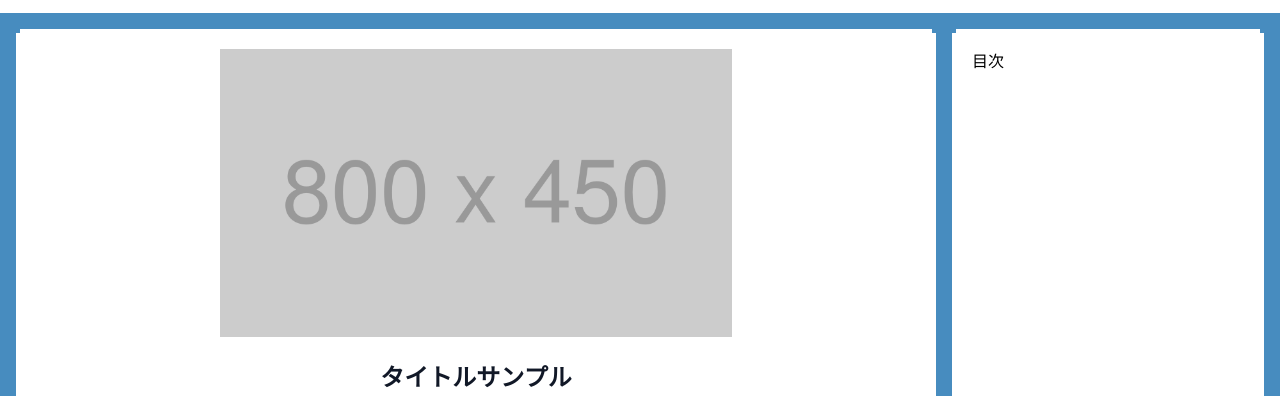
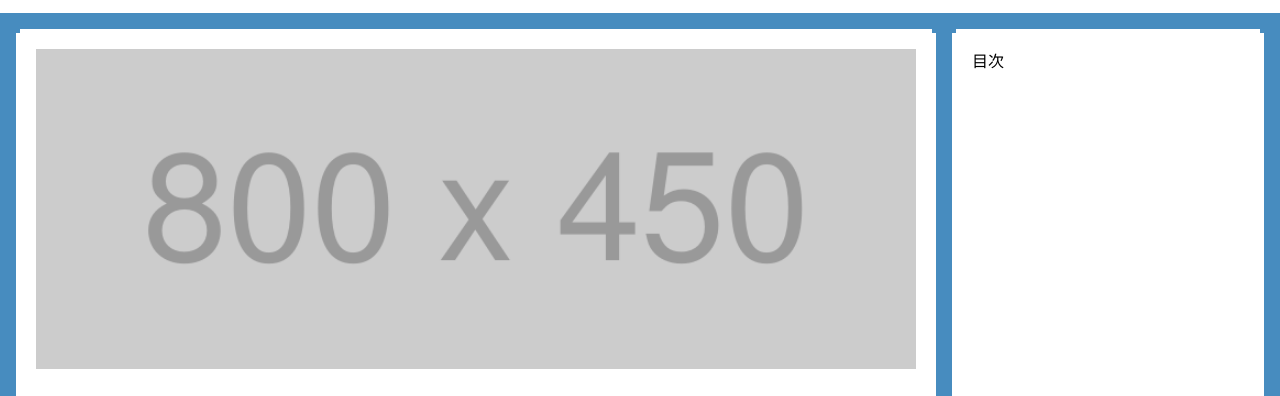
Before and after one commit to matsu7089/kodot-app, an Astro site: page /articles/test in a window 1280 px wide. Shown: the part 51-447 px from the top of the page. Built offline with nearby package versions, Linux system fonts and the light colour scheme; Astro itself is replaced by a stand-in of ours; a web font is replaced by a local one.

Commit message:
update: タイトル画像をobject-coverで表示

```diff
--- a/src/layouts/MarkdownLayout.astro
+++ b/src/layouts/MarkdownLayout.astro
@@ -16,8 +16,12 @@ const { Content, headings } = Astro.props.rendered
 <BaseLayout>
   <div class="flex">
     <PixelContainer class="flex-1 markdown bg-white p-4">
+      <img
+        class="w-full h-80 object-cover"
+        src="/800x450.png"
+        alt="Card image"
+      />
       <div class="flex flex-col items-center">
-        <img class="max-w-lg" src="/800x450.png" alt="Card image" />
         <div class="text-2xl font-bold mt-6">タイトルサンプル</div>
         <div class="mt-4 flex flex-wrap items-center font-pixelify">
           <div class="flex items-center mr-4">
```
